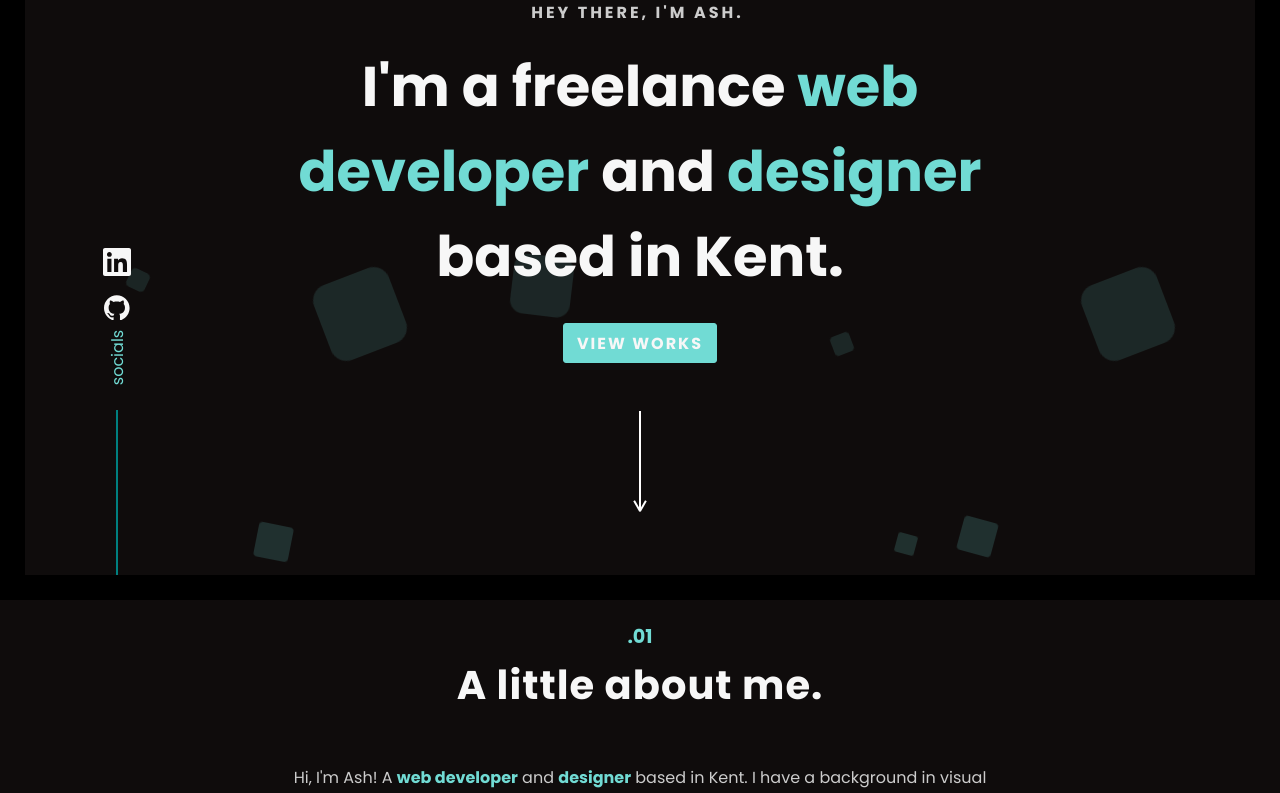
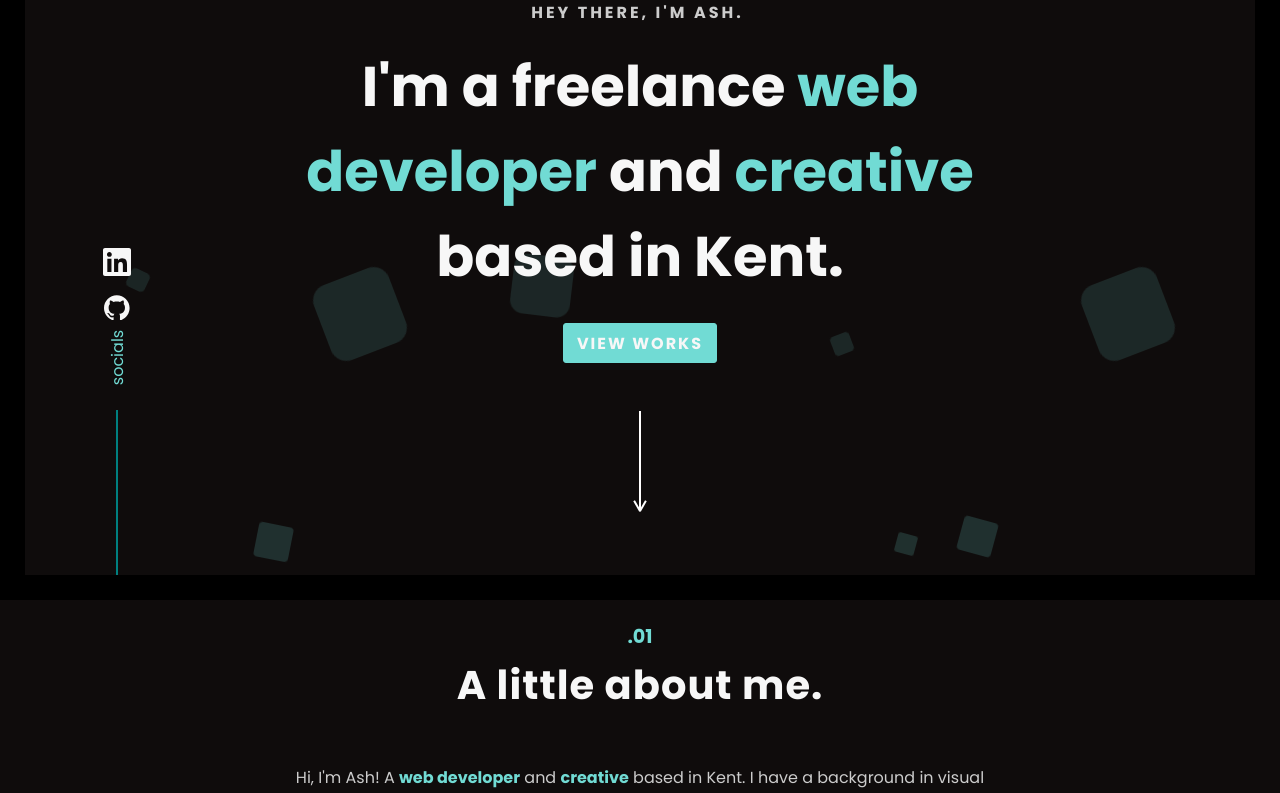
Before and after one commit to HighRoller94/portfoliov1, a Next.js app: page / in a window 1280 px wide. Shown: the part 200-993 px from the top of the page. Built offline with nearby package versions, Linux system fonts and the light colour scheme; a web font is replaced by a local one.

Commit message:
updated info

```diff
--- a/components/About.jsx
+++ b/components/About.jsx
@@ -29,7 +29,7 @@ function About({ offsetY }) {
                     initial={{ opacity: 0}}
                     animate={{ opacity: 1}}
                     transition={{ duration: 1 }}>
-                        Hi, I'm Ash! A <span>web developer</span> and <span>designer</span> based in Kent. I have a background in visual communications, and have since turned to web development, combining my creative experience with my more technical interests!<br /><br />Always eager to learn new skills, I enjoy spending my time learning <span>new ways to bring designs to life</span> and helping people make their mark on the web. Feel free to browse over my work, and thanks for stopping by!
+                        Hi, I'm Ash! A <span>web developer</span> and <span>creative</span> based in Kent. I have a background in visual communications, and have since turned to web development, combining my creative experience with my more technical interests!<br /><br />Always eager to learn new skills, I enjoy spending my time learning <span>new ways to bring designs to life</span> and helping people make their mark on the web. Feel free to browse over my work, and thanks for stopping by!
                     </motion.p>
                     <div className={AboutStyles.box}>
                         <div className={AboutStyles.aboutImage}>
--- a/components/Hero.jsx
+++ b/components/Hero.jsx
@@ -21,7 +21,7 @@ function Home({ offsetY, toggle, downloaded }) {
                     Hey there, I'm Ash.
                 </motion.h2>
                     <h1 data-value="I'm Ash." id="heroTitle">I'm a freelance <span>web</span></h1>
-                    <h1><span>developer</span> and <span>designer</span></h1>
+                    <h1><span>developer</span> and <span>creative</span></h1>
                     <h1>based in Kent.</h1>
                 <motion.div
                     className="btn fade focus"
```
